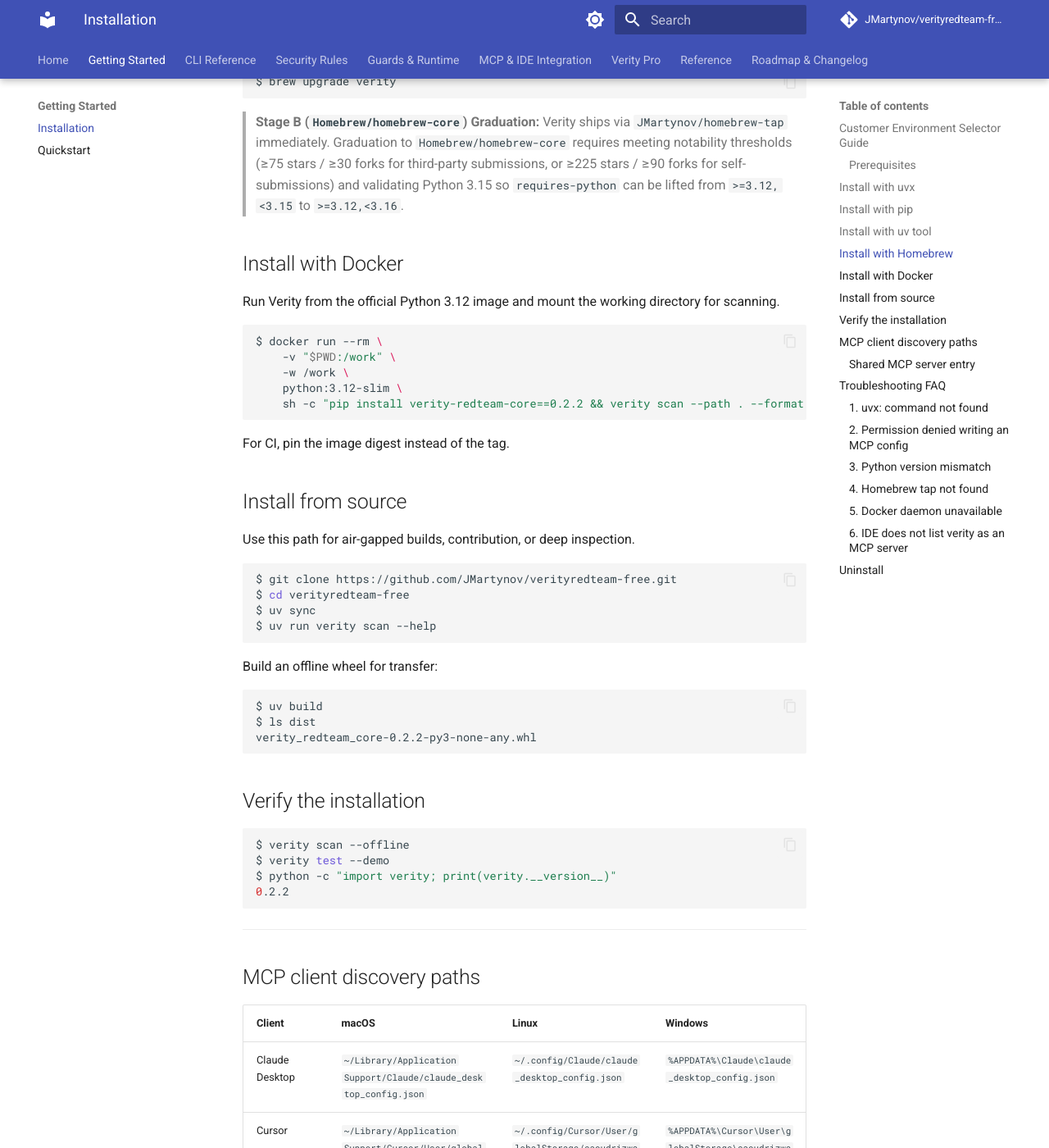
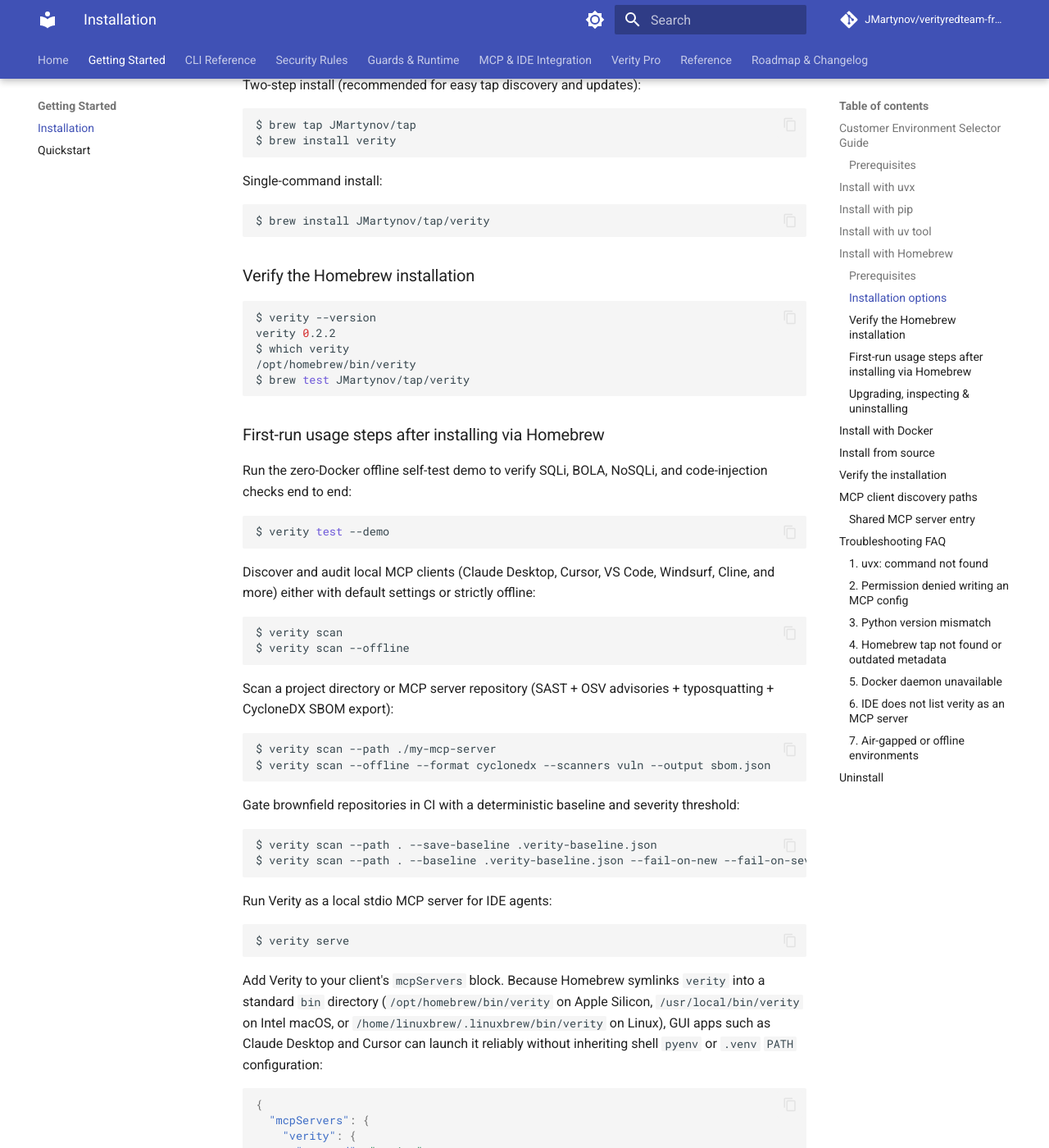
Before and after one commit to JMartynov/verityredteam-free, an MkDocs documentation site: the page built from docs/getting-started/installation.md, in a window 1280 px wide and 1400 px high, scrolled down 2463 px. Shown: the whole window at 82% size. Built offline with MkDocs 1.6.1 and Material for MkDocs 9.7.7, drawn with Linux system fonts in a browser that asks for light colours; comment, search, counter and statistics services are not loaded; the version menu is left out; some of the changed text lies outside the part shown.

Commit message:
docs(homebrew): expand Homebrew Tap install, upgrade, and CLI usage guide

```diff
--- a/docs/getting-started/installation.md
+++ b/docs/getting-started/installation.md
@@ -8,7 +8,7 @@ Verity runs on macOS, Linux, and Windows, with first-class support for developer
 
 | Environment | Recommended install | Why | Key flags |
 |---|---|---|---|
-| Developer workstation | `uvx` or `brew` | Fast updates, no global pollution | `verity scan --path .` |
+| Developer workstation | `brew` or `uvx` | Isolated env, fast updates, zero global pollution | `verity scan --path .` |
 | CI/CD pipeline | `pip` or container | Pinned versions, deterministic cache | `--fail-on-findings --format json` |
 | Air-gapped / regulated | Source or offline wheel | Full artifact control | `--offline` |
 | Security researcher | `uv tool` or source | Isolated env, editable checkout | `--target ... --demo` |
@@ -83,27 +83,95 @@ $ uv tool uninstall verity-redteam-core
 
 ## Install with Homebrew
 
-Install Verity on macOS or Linux via the official tap [`JMartynov/homebrew-tap`](https://github.com/JMartynov/homebrew-tap):
+Install Verity on macOS (Apple Silicon or Intel) or Linux (Linuxbrew) via the official tap [`JMartynov/homebrew-tap`](https://github.com/JMartynov/homebrew-tap).
 
-~~~bash
-$ brew install JMartynov/tap/verity
-$ verity --version
-verity 0.2.2
-$ verity test --demo
-~~~
+### Prerequisites
 
-Or tap first and install:
+- [Homebrew](https://brew.sh/) installed on macOS or Linux.
+- **Zero Python or virtualenv management required:** `Formula/verity.rb` uses `Language::Python::Virtualenv` to build a self-contained virtualenv with `python@3.13`, `libyaml`, and pinned PyPI sdist SHA-256 resources, isolated from your system or project Python environments.
+
+### Installation options
+
+Two-step install (recommended for easy tap discovery and updates):
 
 ~~~bash
 $ brew tap JMartynov/tap
 $ brew install verity
-$ verity scan --help
 ~~~
 
-Upgrade:
+Single-command install:
 
 ~~~bash
-$ brew upgrade verity
+$ brew install JMartynov/tap/verity
+~~~
+
+### Verify the Homebrew installation
+
+~~~bash
+$ verity --version
+verity 0.2.2
+$ which verity
+/opt/homebrew/bin/verity
+$ brew test JMartynov/tap/verity
+~~~
+
+### First-run usage steps after installing via Homebrew
+
+Run the zero-Docker offline self-test demo to verify SQLi, BOLA, NoSQLi, and code-injection checks end to end:
+
+~~~bash
+$ verity test --demo
+~~~
+
+Discover and audit local MCP clients (Claude Desktop, Cursor, VS Code, Windsurf, Cline, and more) either with default settings or strictly offline:
+
+~~~bash
+$ verity scan
+$ verity scan --offline
+~~~
+
+Scan a project directory or MCP server repository (SAST + OSV advisories + typosquatting + CycloneDX SBOM export):
+
+~~~bash
+$ verity scan --path ./my-mcp-server
+$ verity scan --offline --format cyclonedx --scanners vuln --output sbom.json
+~~~
+
+Gate brownfield repositories in CI with a deterministic baseline and severity threshold:
+
+~~~bash
+$ verity scan --path . --save-baseline .verity-baseline.json
+$ verity scan --path . --baseline .verity-baseline.json --fail-on-new --fail-on-severity high
+~~~
+
+Run Verity as a local stdio MCP server for IDE agents:
+
+~~~bash
+$ verity serve
+~~~
+
+Add Verity to your client's `mcpServers` block. Because Homebrew symlinks `verity` into a standard `bin` directory (`/opt/homebrew/bin/verity` on Apple Silicon, `/usr/local/bin/verity` on Intel macOS, or `/home/linuxbrew/.linuxbrew/bin/verity` on Linux), GUI apps such as Claude Desktop and Cursor can launch it reliably without inheriting shell `pyenv` or `.venv` `PATH` configuration:
+
+~~~json
+{
+  "mcpServers": {
+    "verity": {
+      "command": "verity",
+      "args": ["serve"]
+    }
+  }
+}
+~~~
+
+If a GUI app does not include Homebrew's `bin` directory in its launch environment, set `"command"` to the full path reported by `which verity` (for example `"/opt/homebrew/bin/verity"`).
+
+### Upgrading, inspecting & uninstalling
+
+~~~bash
+$ brew update && brew upgrade verity
+$ brew info JMartynov/tap/verity
+$ brew uninstall verity
+$ brew untap JMartynov/tap
 ~~~
 
 > **Stage B (`Homebrew/homebrew-core`) Graduation:** Verity ships via `JMartynov/homebrew-tap` immediately. Graduation to `Homebrew/homebrew-core` requires meeting notability thresholds (≥75 stars / ≥30 forks for third-party submissions, or ≥225 stars / ≥90 forks for self-submissions) and validating Python 3.15 so `requires-python` can be lifted from `>=3.12,<3.15` to `>=3.12,<3.16`.
@@ -260,20 +328,23 @@ $ uv pip install verity-redteam-core
 $ verity scan --help
 ~~~
 
-### 4. Homebrew tap not found
+### 4. Homebrew tap not found or outdated metadata
 
 ~~~bash
 $ brew install verity
 Error: No available formula with the name "verity".
 ~~~
 
-Tap the repository first.
+Tap the repository and refresh Homebrew's tap metadata:
 
 ~~~bash
 $ brew tap JMartynov/tap
+$ brew update
 $ brew install verity
-$ verity scan --help
+$ verity --version
 ~~~
+
+If `brew upgrade verity` reports that the latest version is already installed right after a new PyPI release, run `brew update && brew upgrade verity` to pull the updated `Formula/verity.rb`.
 
 ### 5. Docker daemon unavailable
 
@@ -299,19 +370,19 @@ $ verity serve --transport stdio
 error: command not found in client PATH
 ~~~
 
-Use an absolute path in the client config, or install Verity where the IDE can see it.
+GUI desktop apps often do not inherit shell `PATH` entries from `pyenv`, `uv`, or `.venv` activations. Use the absolute Homebrew path (`/opt/homebrew/bin/verity` on Apple Silicon macOS, `/usr/local/bin/verity` on Intel macOS, `/home/linuxbrew/.linuxbrew/bin/verity` on Linux) or the path returned by `which verity`:
 
 ~~~bash
 $ which verity
-/Users/dev/.local/bin/verity
+/opt/homebrew/bin/verity
 ~~~
 
 ~~~json
 {
   "mcpServers": {
     "verity": {
-      "command": "/Users/dev/.local/bin/verity",
-      "args": ["serve", "--transport", "stdio"]
+      "command": "/opt/homebrew/bin/verity",
+      "args": ["serve"]
     }
   }
 }
@@ -325,6 +396,15 @@ $ printf '%s\n' '{"jsonrpc":"2.0","id":1,"method":"initialize","params":{"protoc
 
 The response lists the four unified tools: `verity_security_scan`, `verity_database_guard`, `verity_database_oracle`, and `verity_remediation_ops`.
 
+### 7. Air-gapped or offline environments
+
+Pass `--offline` (or set `VERITY_OFFLINE=1`) so `verity scan` disables remote snapshot fetching and relies strictly on the bundled fingerprint and OSV caches:
+
+~~~bash
+$ verity scan --offline
+$ verity scan --path ./my-mcp-server --offline
+~~~
+
 ---
 
 ## Uninstall
@@ -332,6 +412,7 @@ The response lists the four unified tools: `verity_security_scan`, `verity_datab
 ~~~bash
 $ uv tool uninstall verity-redteam-core
 $ brew uninstall verity
+$ brew untap JMartynov/tap
 $ python -m pip uninstall -y verity-redteam-core
 ~~~
 
```
Also changed, not shown: README.md (+35 -2 lines), docs/changelog/tasks.md (+6 -0 lines), docs/cli/reference.md (+2 -0 lines), docs/getting-started/quickstart.md (+19 -9 lines), docs/index.md (+3 -3 lines), docs/mcp/server-and-ides.md (+10 -14 lines), 1 other file.
